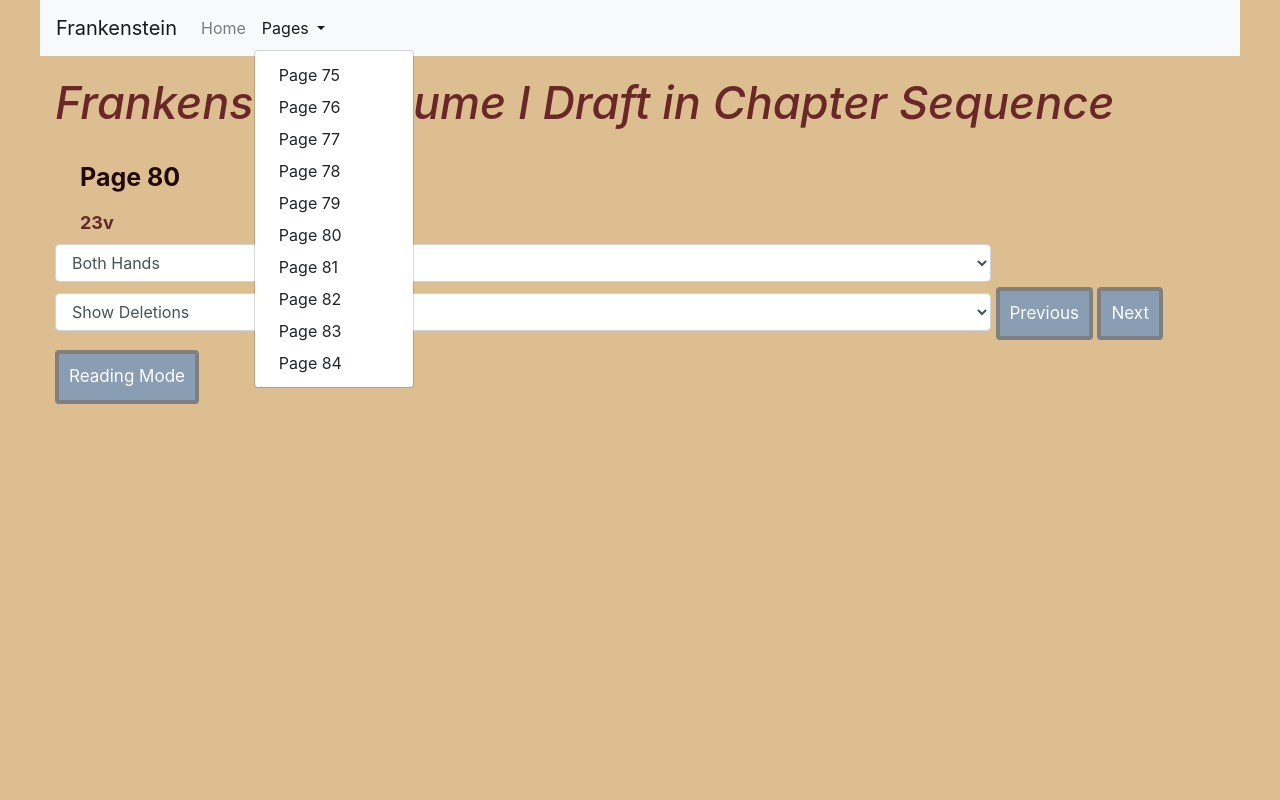
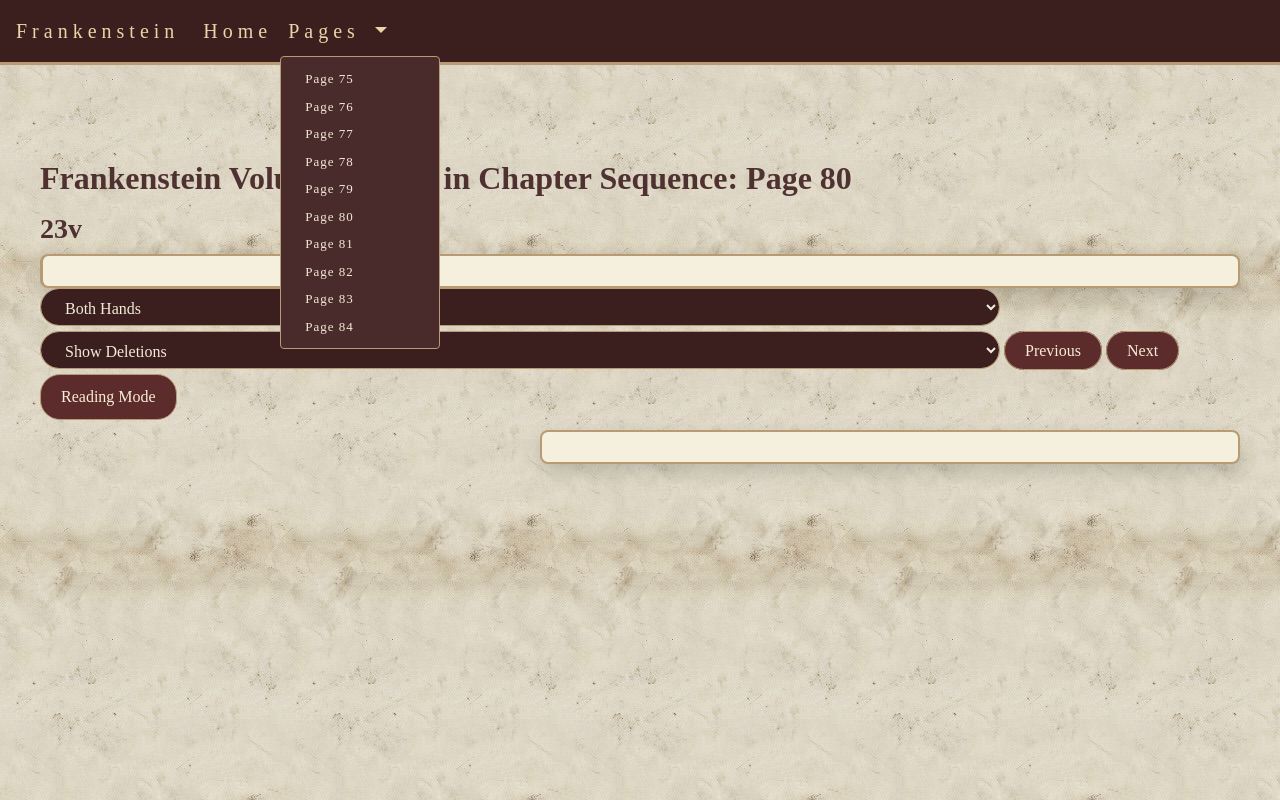
Before and after one commit to megz4/TaD-Franken-Project, a plain HTML site: page 23v.html in a window 1280 px wide. Both pictures are taken after a click on the button "Pages". Drawn offline with nearby package versions, Linux system fonts and the light colour scheme; a script that the page names is missing.

Commit message:
Victorian homepage styling and navigation

```diff
--- a/23v.html
+++ b/23v.html
@@ -15,14 +15,17 @@
     <link href="style.css" rel="stylesheet">
   </head>
   <body>
-    <nav class="navbar navbar-expand-lg navbar-light bg-light">
-    <a class="navbar-brand" href="index.html">Frankenstein</a>
+    <nav class="navbar navbar-expand-lg navbar-light">
+      <a class="navbar-brand" href="index.html">Frankenstein</a>
       <button class="navbar-toggler" type="button" data-toggle="collapse" data-target="#navbarNavDropdown" aria-controls="navbarNavDropdown" aria-expanded="false" aria-label="Toggle navigation">
         <span class="navbar-toggler-icon"></span>
       </button>
       <div class="collapse navbar-collapse" id="navbarNavDropdown">
         <ul class="navbar-nav">
-          <a class="nav-link" href="index.html">Home</a>
+          <li class="nav-item">
+            <a class="nav-link" href="index.html">Home</a>
+          </li>
+
           <li class="nav-item dropdown">
             <a class="nav-link dropdown-toggle" href="#" id="navbarDropdownMenuLink" role="button" data-toggle="dropdown" aria-haspopup="true" aria-expanded="false">
               Pages
@@ -43,16 +46,17 @@
         </ul>
       </div>
     </nav>
+
     <div class="container-fluid">
-      <h1>Frankenstein Volume I Draft in Chapter Sequence</h1>
+      <h1></h1>
       <span style="visibility:hidden" id='page'>49</span>
-      <h3>Page 80</h3>
-      <h2 id='folio'>23v</h2> <!-- keep the id="folio" and the elements value *unchanged* -->
+      <h2>Frankenstein Volume I Draft in Chapter Sequence: Page 80</h2>
+      <h3 id='folio'>23v</h3> <!-- keep the id="folio" and the elements value *unchanged* -->
       <div id="stats"></div>
 
        <!-- hand toggle  -->
        <div class="form-group">
-        <select class="form-control" id="sel-hand" onChange="selectHand(event)">
+        <select class="form-control victorian-select" id="sel-hand" onChange="selectHand(event)">
           <option value="both">Both Hands</option>
           <option value="Mary">Mary Shelley's Hand Highlighted</option>
           <option value="Percy">Percy Shelley's Hand Highlighted</option>
@@ -61,7 +65,7 @@
 
       <!-- deletion toggle  -->
       <div class="form-group">
-        <select class="form-control" id="vis-del" onChange="toggleDel(event)">
+        <select class="form-control victorian-select" id="vis-del" onChange="toggleDel(event)">
           <option value="show">Show Deletions</option>
           <option value="cover">Cover Deletions</option>
           <option value="hide">Hide Deletions</option>
--- a/style.css
+++ b/style.css
@@ -1,13 +1,59 @@
 body {
-    margin: 0 auto;
-    max-width: 1200px; /* limit the maximum width */
-    background-color: #dcbc8df7;
-    color: #201616;
+    background-color: #dccfb4;
+    background-image: url("images/paper_texture2 2.jpg");
+    font-family: "EB Garamond", serif;
+    font-weight: 500;
+    font-style: normal;
+    color: #241711;
+    font-optical-sizing: auto;
 }
 
-/* uses id='text' for the transcription column to maintain white background */
-#text {
-    background-color: #f3f1ed;
+
+h1 {  /* For main titles */
+    font-size: 58px;
+    letter-spacing: 2px;
+    font-weight: bold;
+    text-shadow: 2px 2px 4px rgba(0,0,0,.2);
+    color: #1e3f16;
+    font-family: "Metal Mania", system-ui;
+    font-style: normal;
+    text-align: center;
+    margin-top: 10px;
+    margin-bottom: 15px;
+}
+
+
+
+
+h2, h3, h4 {
+    font-family: "Cormorant Garamond", serif;
+    font-weight: 600;
+    font-style: normal;
+    color: #503131;
+    margin-top: 15px;
+    font-optical-sizing: auto;
+}
+
+
+.container-fluid {
+    padding: 40px;
+}
+
+
+/* Use id='text' for the transcription column to maintain seperate background */
+#text, #stats {
+    background-color: #f5efde;
+    border: 2px solid #b89b72;
+    border-radius: 8px;
+    padding: 15px;
+    box-shadow: 0px 8px 20px rgba(0,0,0,0.15);
+}
+
+#stats {
+    font-family: "Cormorant Garamond", serif;
+    color: #503131;
+    border-left: 3px solid #b89b72;
+    padding-left: 15px;
 }
 
 .starter-template {
@@ -26,6 +72,7 @@
     text-align: start;
 }
 
+/*
 h1 {
     font-size: 45px;
     margin-top: 20px;
@@ -33,17 +80,6 @@
     font-style: italic;
 }
 
-h5 {  /* For main title only (as h1 is used elsewhere) */
-    font-size: 55px;
-    font-weight: bold;
-    color: #609850;
-    font-family: 'Roboto', sans-serif;
-    -webkit-text-stroke: 1px #333e30;
-    text-align: center;
-    margin-top: 20px;
-    margin-bottom: 15px;
-    text-shadow: 2px 2px 4px rgba(0, 0, 0, 0.3);
-}
 
 
 h2 {
@@ -62,6 +98,10 @@
     margin-left: 25px;
 }
 
+*/
+
+
+
 
 .row {
     width: 100%;
@@ -72,6 +112,28 @@
   margin-left: 10px;
   margin-right: 10px;
 }
+
+
+.navbar {
+    background-color: #3b1f1f;
+    border-bottom: 3px solid #b89b72;
+}
+
+.navbar-brand, .nav-link {
+    color: #ecd4a8 !important;
+    font-family: "Cinzel", serif;
+    font-size: 20px;
+    letter-spacing: 5px;
+}
+
+.nav-link:hover {
+    color: #d4af37 !important;
+    margin-left: 15px;
+    letter-spacing: 1px;
+}
+
+
+
 
 /* margin text  */
 
@@ -87,6 +149,7 @@
 .mirador-canvas-nav {
     display: none !important;
 }
+
 
 /* add(itions) */
 
@@ -210,27 +273,65 @@
 
  }
 
-  .button {
-    display: inline-block;
-    background-color: #899db3;
-    border:4px solid gray;
+.button, .navbar-toggler {
+    background-color: #5c2c2c;
+    color: #f9ecd5;
+    border-radius: 20px;
+    padding: 10px 20px;
+    text-decoration: none;
+    font-family: "Cinzel", serif;
+    border: 1px solid #b89b72;
+}
+
+.button:hover, .navbar-toggler:hover {
+    background-color: #8b5e3c;
     color: white;
-    padding: 10px 10px;
-    border-radius: 4px;
-    font-size: 17px;
+}
 
-  }
 
-  .button:hover {
-    background-color: #6e94bd;
-    color: black;
-  }
 
   /* dropdown */
 
-  .form-group {
+.form-group {
     display: inline-block;
     width: 80%;
     vertical-align: middle;
     margin-bottom: 5px;
   }
+
+.dropdown-menu {
+    background-color: #4a2b2b;
+    border: 1px solid #b89b72;
+}
+
+.dropdown-item {
+    color: #f4ead8;
+    font-family: "Cinzel", serif;
+    font-size: 13px;
+    letter-spacing: 1px;
+}
+
+.dropdown-item:hover {
+    background-color: #8b5e3c;
+    color: #fff;
+}
+
+/* folio manuscript dropdown (victorian) */
+
+.victorian-select, .victorian-select:focus {
+    background-color: #3b1f1f;
+    color: #f4ead8;
+    border: 1px solid #b89b72;
+    border-radius: 20px;
+    font-family: "Cinzel", serif;
+    padding: 10px 20px;
+}
+
+.victorian-select:hover {
+    background-color: #5c2c2c;
+}
+
+.victorian-select option {
+    background-color: #3b1f1f;
+    color: #f4ead8;
+}
```
Also changed, not shown: index.html (+17 -8 lines), images/paper_texture.jpg (added), images/paper_texture2 2.jpg (added), images/paper_texture2.jpg (added), 1 other file.
